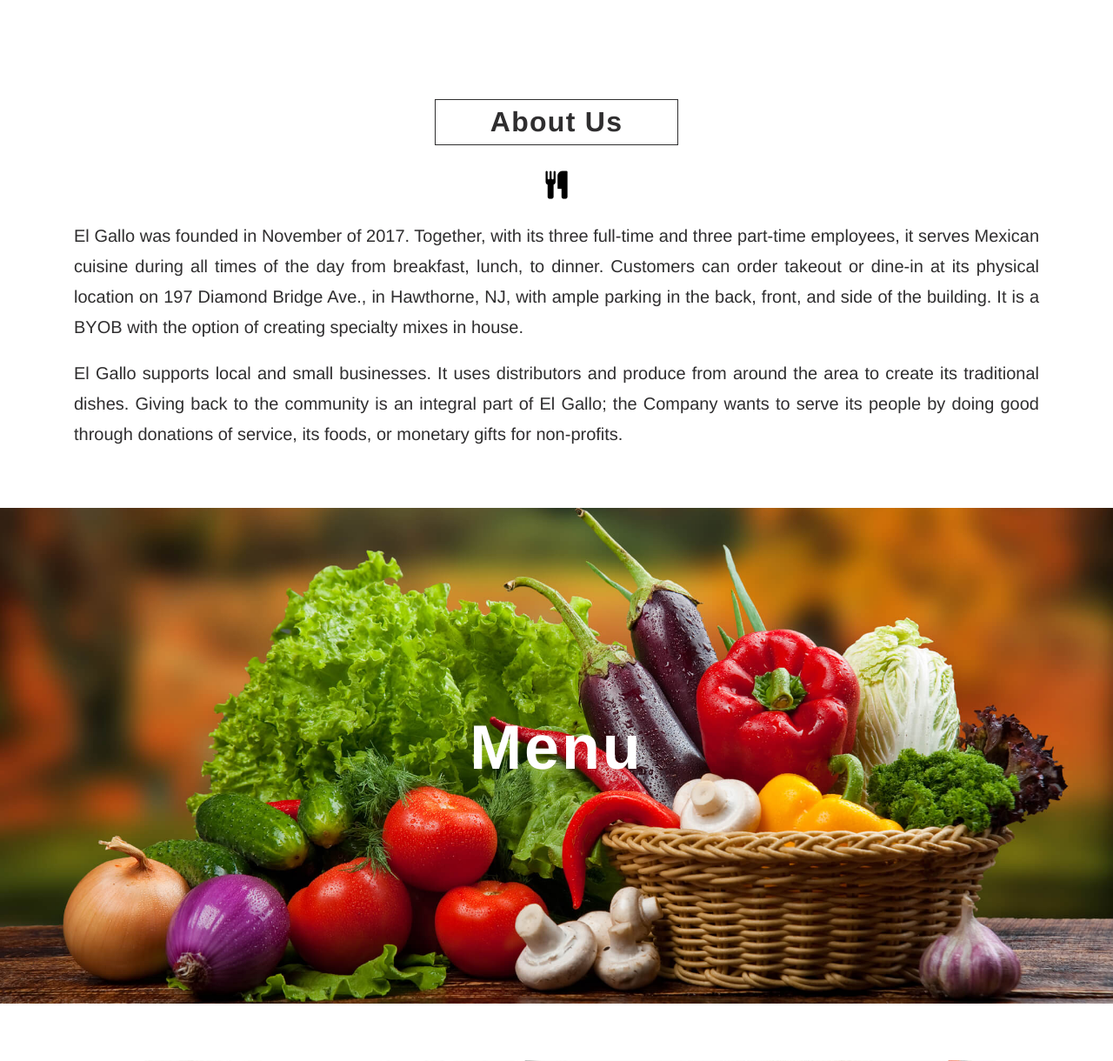
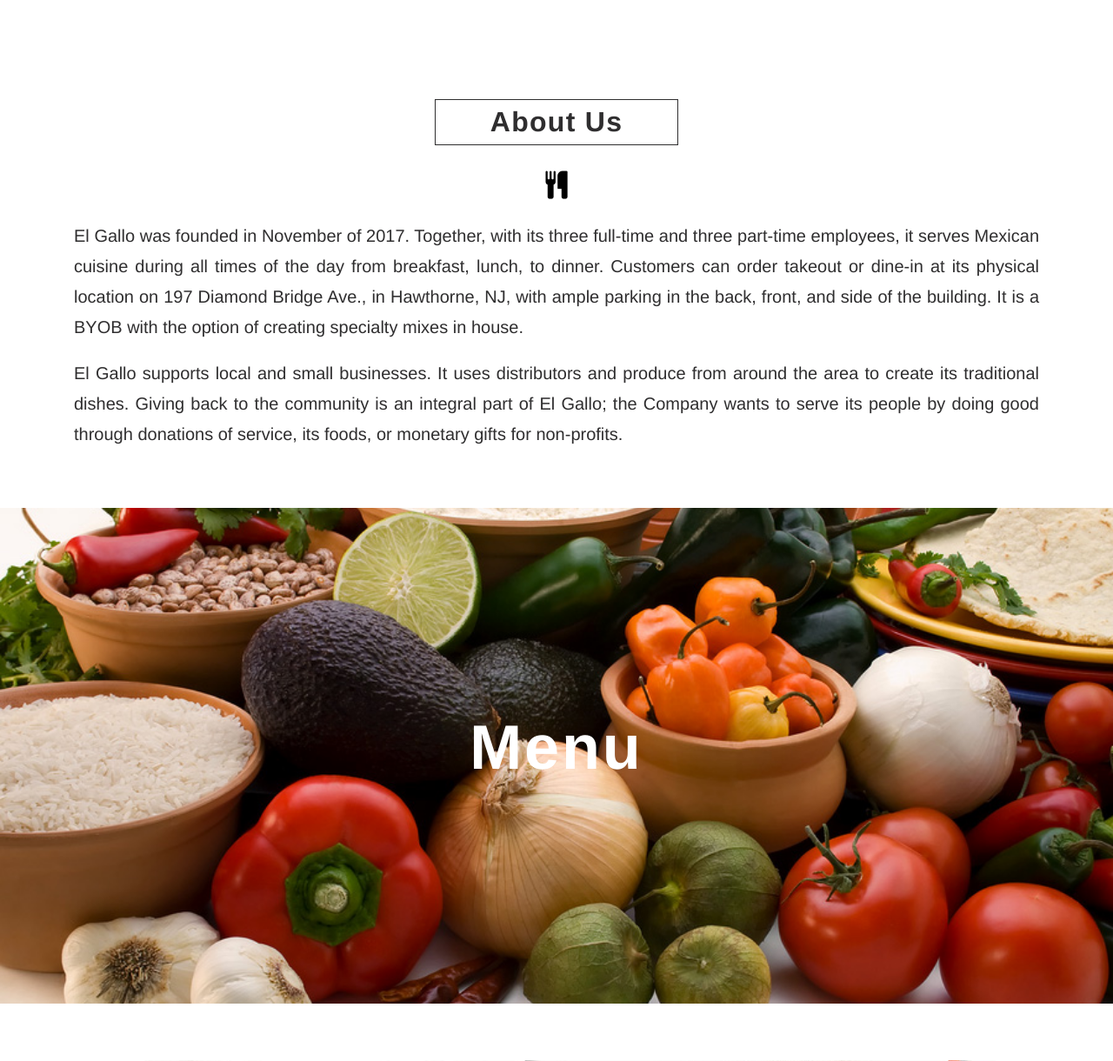
Before and after one commit to ancisqos/ElGallo, a PHP site: page / in a window 1280 px wide. Shown: the part 780-2000 px from the top of the page at 87% size. Run offline with PHP 8.4, Linux system fonts and the light colour scheme.

Commit message:
changed picture for menu tab

```diff
--- a/css/main.css
+++ b/css/main.css
@@ -293,7 +293,7 @@
     /*contact*/
 }
  .pricing.background_content{
-    background: url('../images/pricing.jpg') no-repeat center center;
+    background: url('../images/ingredients.jpg') no-repeat center center;
     background-size: cover;
     background-position: center;
     background-attachment: fixed;
```
Also changed, not shown: images/ingredients.jpg (added), images/store.JPG (added).
